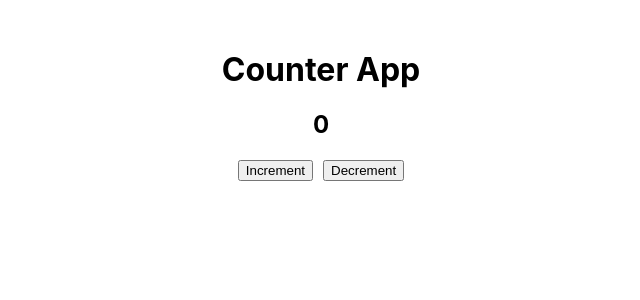
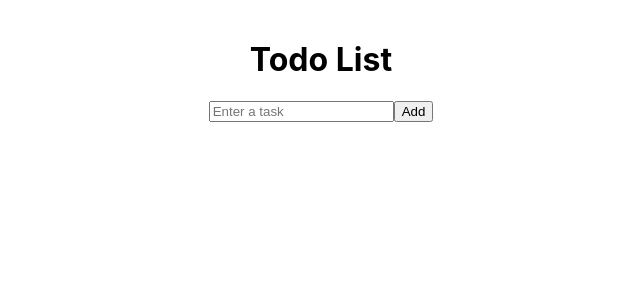
Before and after one commit to riya-radadiya/Internship-Training, a React (Create React App) app in the folder react-practical/: page / in a window 1280 px wide. Shown: the top 300 px of the page, without its empty margins (319-959 px from the left). Built offline with nearby package versions, Linux system fonts and the light colour scheme.

Commit message:
Added Todo List using React events

```diff
--- a/react-practical/src/App.js
+++ b/react-practical/src/App.js
@@ -1,9 +1,9 @@
 
 
-import Counter from "./Counter";
+import Todo from "./Todo";
 
 function App() {
-  return <Counter />;
+  return <Todo />;
 }
 
 export default App;
--- /dev/null
+++ b/react-practical/src/Todo.js
@@ -0,0 +1,74 @@
+import { useState } from "react";
+
+function Todo() {
+  const [task, setTask] = useState("");
+  const [todos, setTodos] = useState([]);
+
+  const addTodo = (e) => {
+    e.preventDefault();
+
+    if (task.trim() === "") return;
+
+    setTodos([
+      ...todos,
+      { text: task, completed: false }
+    ]);
+
+    setTask("");
+  };
+
+  const toggleComplete = (index) => {
+    const updatedTodos = [...todos];
+    updatedTodos[index].completed = !updatedTodos[index].completed;
+    setTodos(updatedTodos);
+  };
+
+  const deleteTodo = (index) => {
+    const updatedTodos = todos.filter((_, i) => i !== index);
+    setTodos(updatedTodos);
+  };
+
+  return (
+    <div style={{ textAlign: "center", marginTop: "40px" }}>
+      <h1>Todo List</h1>
+
+      <form onSubmit={addTodo}>
+        <input
+          type="text"
+          placeholder="Enter a task"
+          value={task}
+          onChange={(e) => setTask(e.target.value)}
+        />
+
+        <button type="submit">Add</button>
+      </form>
+
+      <ul style={{ listStyle: "none", padding: 0 }}>
+        {todos.map((todo, index) => (
+          <li key={index} style={{ marginTop: "15px" }}>
+            <span
+              onClick={() => toggleComplete(index)}
+              style={{
+                cursor: "pointer",
+                textDecoration: todo.completed
+                  ? "line-through"
+                  : "none"
+              }}
+            >
+              {todo.text}
+            </span>
+
+            <button
+              onClick={() => deleteTodo(index)}
+              style={{ marginLeft: "10px" }}
+            >
+              Delete
+            </button>
+          </li>
+        ))}
+      </ul>
+    </div>
+  );
+}
+
+export default Todo;
```
